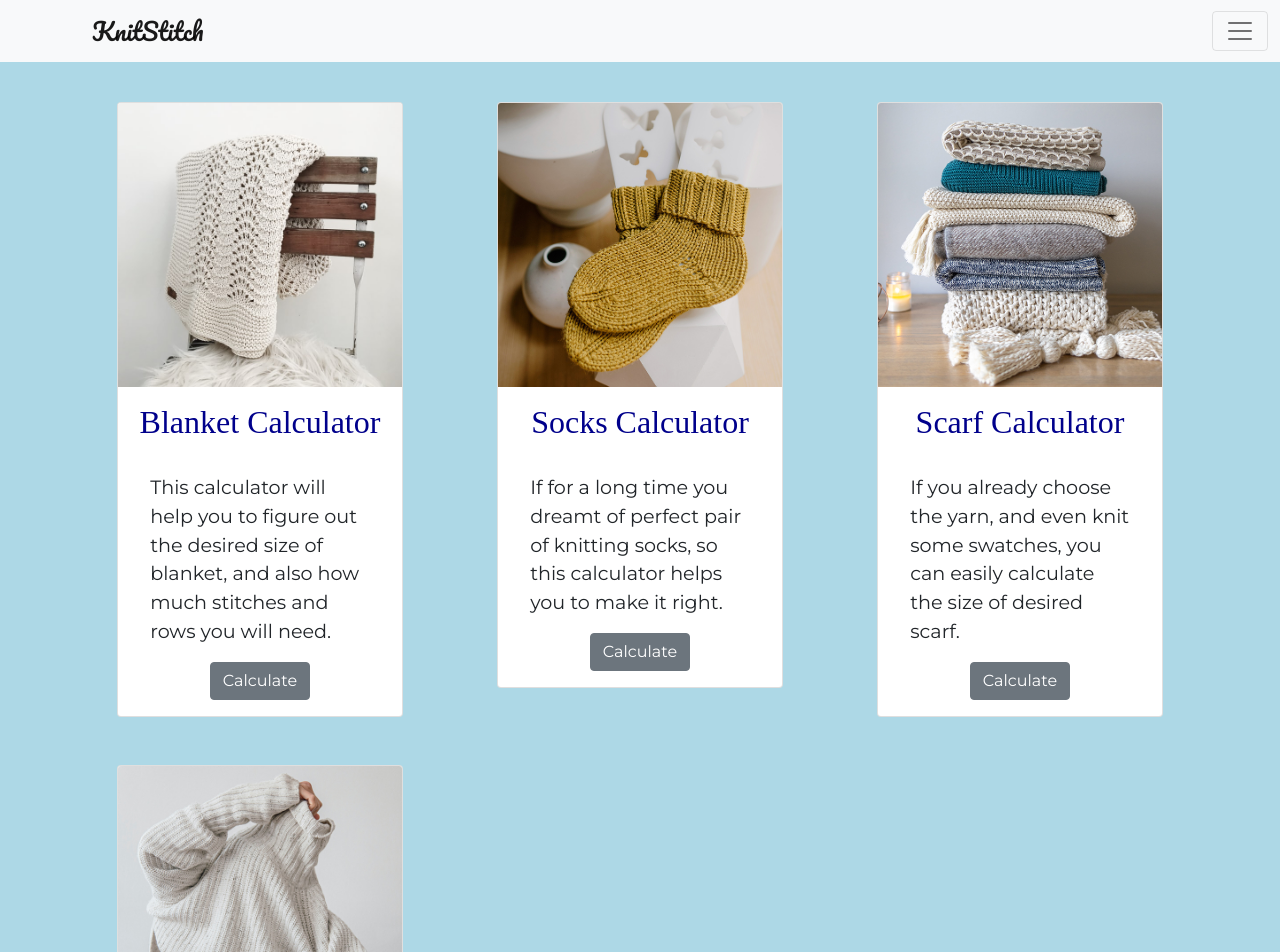
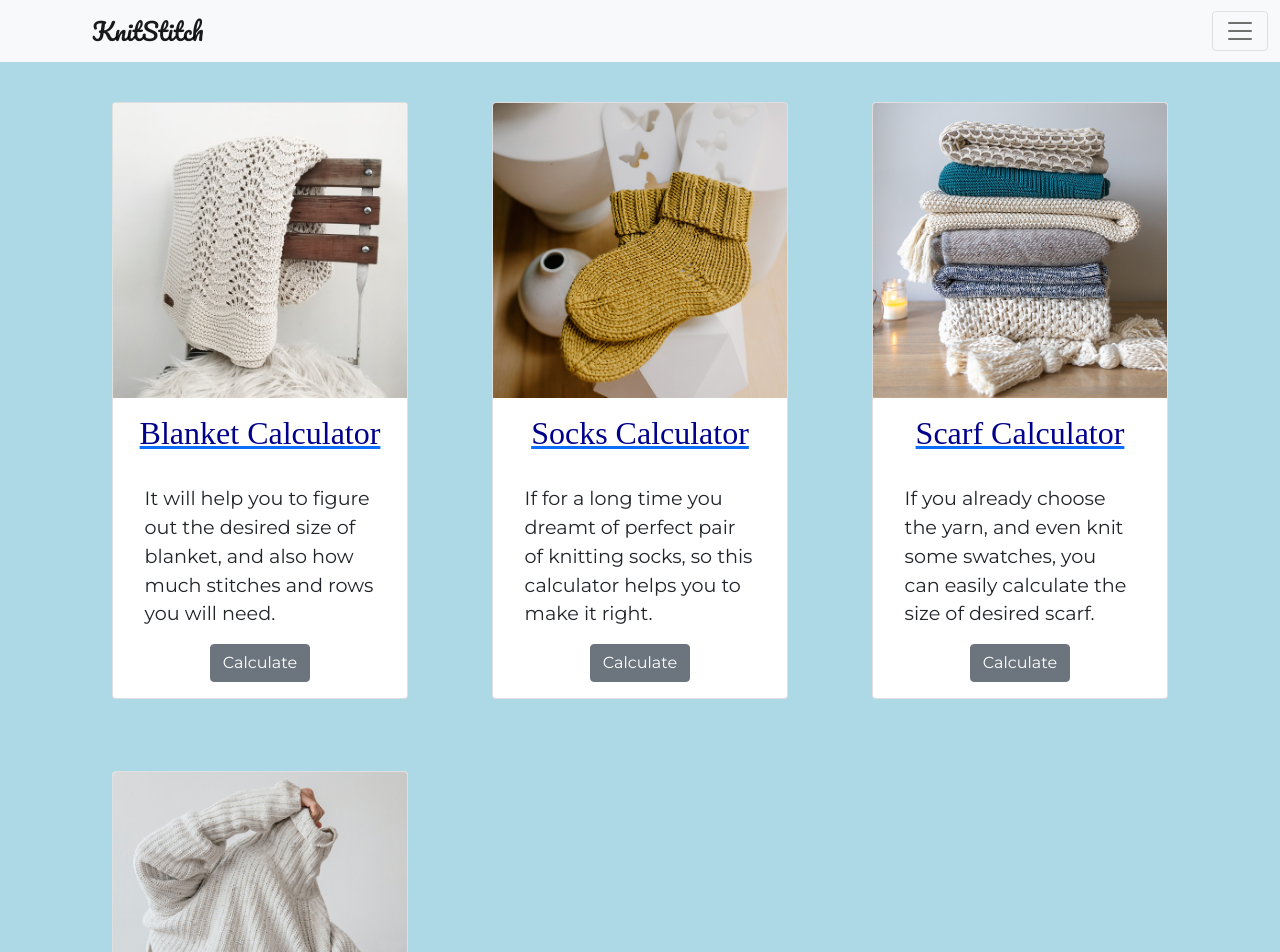
Before and after one commit to evoloshchenko/blanket-calc, a React (Create React App) app: page / in a window 1280 px wide. Shown: the top 952 px of the page. Built offline with nearby package versions, Linux system fonts and the light colour scheme.

Commit message:
refector HomePage, add new component CalculatorPreview

```diff
--- /dev/null
+++ b/src/components/CalculatorPreview.js
@@ -0,0 +1,27 @@
+import { Card } from "react-bootstrap";
+import { Link } from "react-router-dom";
+
+export const CalculatorPreview = ({ link, imageUrl, title, url, text }) => {
+  return (
+    <Card>
+      <Link to={link}>
+        <Card.Img src={imageUrl} variant="top" />
+      </Link>
+      <Card.Body>
+        <Link to={link}>
+          <Card.Title title="title" className="title">
+            {title}
+          </Card.Title>
+        </Link>
+        <Card.Text text="text">{text}</Card.Text>
+        <div className="text-center">
+          <Link to={link} className="btn btn-secondary">
+            Calculate
+          </Link>
+        </div>
+      </Card.Body>
+    </Card>
+  );
+};
+
+export default CalculatorPreview;
--- a/src/components/Cards.js
+++ /dev/null
@@ -1,65 +0,0 @@
-import GridCards from "./GridCards";
-import { Container, Row, Col } from "react-bootstrap";
-//Router
-import { Link } from "react-router-dom";
-//Styles
-import "../styles/_cards.scss";
-
-//Import Images
-import blanketImg from "../img/blanket1.jpg";
-import raglanImg from "../img/raglan.jpg";
-import scarfImg from "../img/scarf.jpg";
-import socksImg from "../img/socks.jpg";
-
-//Added a text for calculators
-const BlanketText =
-  "This calculator will help you to figure out the desired size of blanket, and also how much stitches and rows you will need.";
-const ScarfText =
-  "If you already choose the yarn, and even knit some swatches, you can easily calculate the size of desired scarf.";
-const RaglanText =
-  "It will help you to understand how much stitches and rows you'll need for different parts of raglan sweater.";
-const SocksText =
-  "If for a long time you dreamt of perfect pair of knitting socks, so this calculator helps you to make it right.";
-
-function Cards() {
-  return (
-    <Container>
-      <Row>
-        <Col className="col-md-4">
-          <GridCards
-            imgsrc={blanketImg}
-            title="Blanket Calculator"
-            text={BlanketText}
-            link="/blanket"
-          />
-        </Col>
-        <Col className="col-md-4">
-          <GridCards
-            imgsrc={socksImg}
-            title="Socks Calculator"
-            text={SocksText}
-            link="/socks"
-          />
-        </Col>
-        <Col className="col-md-4">
-          <GridCards
-            imgsrc={scarfImg}
-            title="Scarf Calculator"
-            text={ScarfText}
-            link="/scarf"
-          />
-        </Col>
-        <Col className="col-md-4">
-          <GridCards
-            imgsrc={raglanImg}
-            title="Raglan Calculator"
-            text={RaglanText}
-            link="/raglan"
-          />
-        </Col>
-      </Row>
-    </Container>
-  );
-}
-
-export default Cards;
--- a/src/components/GridCards.js
+++ /dev/null
@@ -1,34 +0,0 @@
-import { Card, Col, Row, Button } from "react-bootstrap";
-import { Link } from "react-router-dom";
-
-function GridCards(props) {
-  return (
-    <Row xl={1} md={4} className="g-4">
-      {Array.from({ length: 1 }).map((_, idx) => (
-        <Col>
-          <Card>
-            <Card.Img
-              src={props.imgsrc}
-              variant="top"
-              // data-src="holder.js/100px160"
-            />
-            <Card.Body>
-              <Card.Title className="title">{props.title}</Card.Title>
-              <Card.Text> {props.text}</Card.Text>
-              <div className="text-center">
-                {/* <Button href={props.link} variant="secondary">
-                  Calculate
-                </Button> */}
-                <Link to={props.link} className="btn btn-secondary">
-                  Calculate
-                </Link>
-              </div>
-            </Card.Body>
-          </Card>
-        </Col>
-      ))}
-    </Row>
-  );
-}
-
-export default GridCards;
--- a/src/pages/HomePage.js
+++ b/src/pages/HomePage.js
@@ -1,8 +1,60 @@
-import Cards from "../components/Cards";
+import CalculatorPreview from "../components/CalculatorPreview";
+import { Row, Container, Col } from "react-bootstrap";
+
+//Import Images
+import blanketImg from "../img/blanket1.jpg";
+import raglanImg from "../img/raglan.jpg";
+import scarfImg from "../img/scarf.jpg";
+import socksImg from "../img/socks.jpg";
+
+//Added a text for calculators
+const BlanketText =
+  "It will help you to figure out the desired size of blanket, and also how much stitches and rows you will need.";
+const ScarfText =
+  "If you already choose the yarn, and even knit some swatches, you can easily calculate the size of desired scarf.";
+const RaglanText =
+  "It will help you to understand how much stitches and rows you'll need for different parts of raglan sweater.";
+const SocksText =
+  "If for a long time you dreamt of perfect pair of knitting socks, so this calculator helps you to make it right.";
 
 const HomePage = () => {
   return (
-    <Cards/>
+    <Container>
+      <Row sm={3} className="g-4">
+        <Col>
+          <CalculatorPreview
+            imageUrl={blanketImg}
+            title="Blanket Calculator"
+            text={BlanketText}
+            link="/blanket"
+          />
+        </Col>
+        <Col>
+          <CalculatorPreview
+            imageUrl={socksImg}
+            title="Socks Calculator"
+            text={SocksText}
+            link="/socks"
+          />
+        </Col>
+        <Col>
+          <CalculatorPreview
+            imageUrl={scarfImg}
+            title="Scarf Calculator"
+            text={ScarfText}
+            link="/scarf"
+          />
+        </Col>
+        <Col>
+          <CalculatorPreview
+            imageUrl={raglanImg}
+            title="Raglan Calculator"
+            text={RaglanText}
+            link="/raglan"
+          />
+        </Col>
+      </Row>
+    </Container>
   );
 };
 
```
